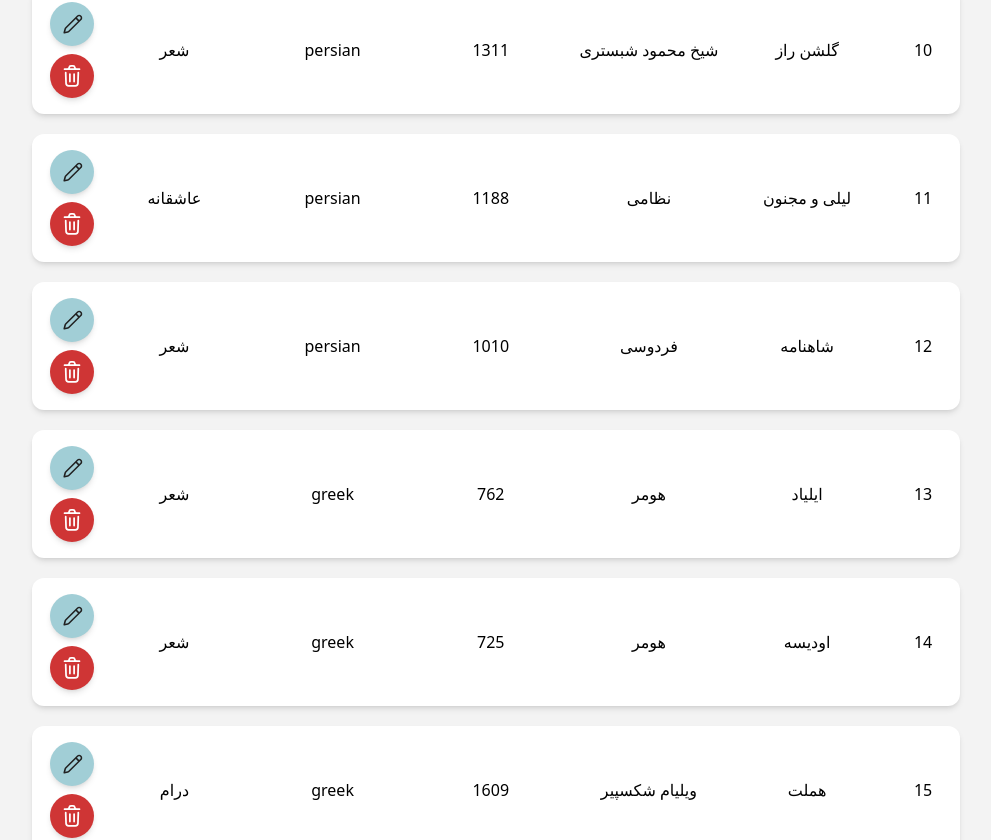
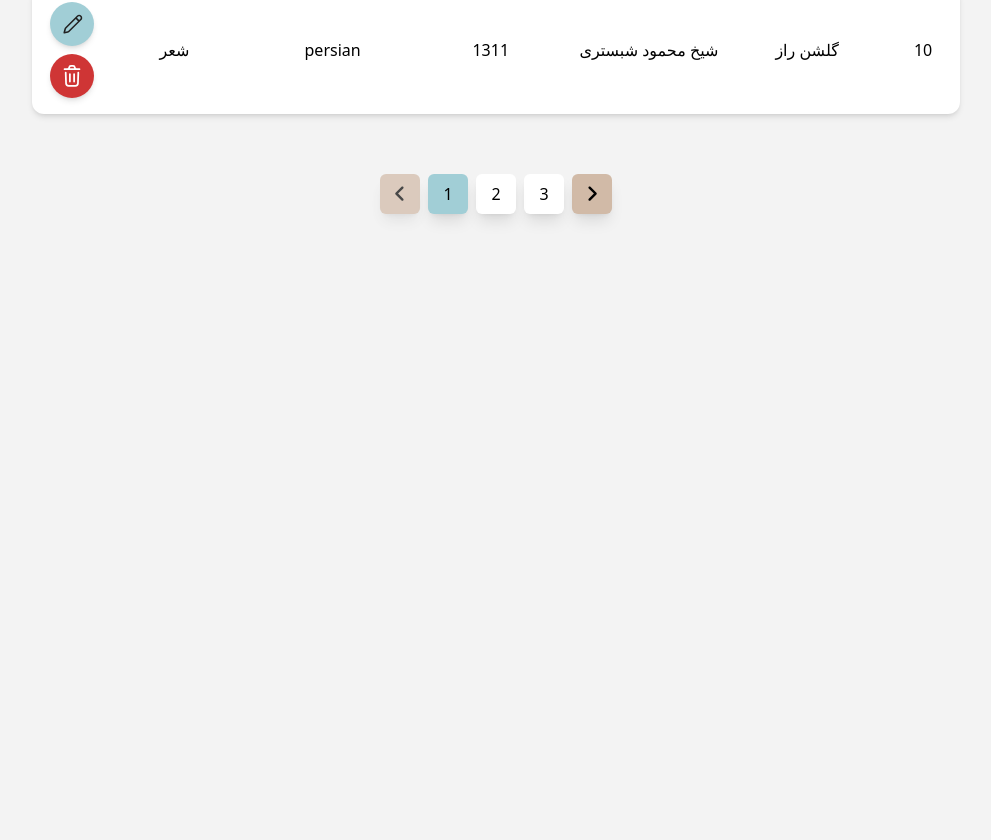
Before and after one commit to MahshadOliaie/cognitive, a React (Vite) app: page /addBook in a window 1280 px wide. Shown: the part 1634-2474 px from the top of the page, without its empty margins (32-1023 px from the left). After the commit the page ends 1888 px from the top, so only its background shows below. Built offline with nearby package versions, Linux system fonts and the light colour scheme.

Commit message:
add pagination

```diff
--- a/public/authors.json
+++ b/public/authors.json
@@ -12,7 +12,7 @@
       },
       {
         "id": 2,
-        "firstName": "string",
+        "firstName": "ertge",
         "lastName": "string",
         "description": "string",
         "type": "WRITER",
@@ -23,7 +23,7 @@
       {
         "id": 3,
         "firstName": "string",
-        "lastName": "string",
+        "lastName": "strkrghezking",
         "description": "string",
         "type": "WRITER",
         "enable": true,
@@ -33,7 +33,7 @@
       {
         "id": 4,
         "firstName": "string",
-        "lastName": "string",
+        "lastName": "erjkof",
         "description": "string",
         "type": "WRITER",
         "enable": true,
--- a/public/object.js
+++ b/public/object.js
@@ -142,6 +142,85 @@ let DATA = [
     "language": "spanish",
     "genre": "درام",
     "imgSrc": "16.jpg"
+  },
+  {
+    "id": 14,
+    "title": "اودیسه",
+    "author": "هومر",
+    "published_date": 725,
+    "language": "greek",
+    "genre": "شعر",
+    "imgSrc": "14.jpg"
+  },
+  {
+    "id": 15,
+    "title": "هملت",
+    "author": "ویلیام شکسپیر",
+    "published_date": 1609,
+    "language": "greek",
+    "genre": "درام",
+    "imgSrc": "15.jpg"
+  },
+  {
+    "id": 16,
+    "title": "دن کیشوت",
+    "author": "میگل دسروانتس",
+    "published_date": 1605,
+    "language": "spanish",
+    "genre": "درام",
+    "imgSrc": "16.jpg"
+  }, {
+    "id": 14,
+    "title": "اودیسه",
+    "author": "هومر",
+    "published_date": 725,
+    "language": "greek",
+    "genre": "شعر",
+    "imgSrc": "14.jpg"
+  },
+  {
+    "id": 15,
+    "title": "هملت",
+    "author": "ویلیام شکسپیر",
+    "published_date": 1609,
+    "language": "greek",
+    "genre": "درام",
+    "imgSrc": "15.jpg"
+  },
+  {
+    "id": 16,
+    "title": "دن کیشوت",
+    "author": "میگل دسروانتس",
+    "published_date": 1605,
+    "language": "spanish",
+    "genre": "درام",
+    "imgSrc": "16.jpg"
+  }, {
+    "id": 14,
+    "title": "اودیسه",
+    "author": "هومر",
+    "published_date": 725,
+    "language": "greek",
+    "genre": "شعر",
+    "imgSrc": "14.jpg"
+  },
+  {
+    "id": 15,
+    "title": "هملت",
+    "author": "ویلیام شکسپیر",
+    "published_date": 1609,
+    "language": "greek",
+    "genre": "درام",
+    "imgSrc": "15.jpg"
+  },
+  {
+    "id": 16,
+    "title": "دن کیشوت",
+    "author": "میگل دسروانتس",
+    "published_date": 1605,
+    "language": "spanish",
+    "genre": "درام",
+    "imgSrc": "16.jpg"
   }
 ]
 
--- a/public/publishers.json
+++ b/public/publishers.json
@@ -8,14 +8,14 @@
     },
     {
         "id": 2,
-        "name": "name",
+        "name": "nerame",
         "enable": true,
         "createAt": "2024-08-08T10:19:49.897Z",
         "updateAt": "2024-08-08T10:19:49.897Z"
     },
     {
         "id": 3,
-        "name": "name",
+        "name": "xfryh",
         "enable": true,
         "createAt": "2024-08-08T10:19:49.897Z",
         "updateAt": "2024-08-08T10:19:49.897Z"
--- a/src/components/FilterBox/FilterBox.jsx
+++ b/src/components/FilterBox/FilterBox.jsx
@@ -2,25 +2,28 @@
 import FilterItem from "./FilterItem"
 
 
-function FilterBox({ filterList, setIsFilterOpen }) {
+function FilterBox({ filterList, header , setIsFilterOpen, columnFilters, setColumnFilters }) {
+
+    const filterItems = columnFilters.find(f => f.id === header.id)?.value || []
+
 
     let newFilterList = []
 
     filterList.map(item => {
-        if(!newFilterList.includes(item)){
+        if (!newFilterList.includes(item)) {
             newFilterList.push(item)
         }
     })
 
     return (
         <div className="absolute" style={{ right: "30%" }}>
-        <div className="bg-sand mt-4 rounded-lg flex flex-col w-full text-right h-60 gap-1 overflow-scroll shadow-xl" >
-            <p className="text-base font-normal hover:bg-linen p-6 py-2 cursor-pointer" onClick={() => { setIsFilterOpen(false) }}>انتخاب همه</p>
-            {newFilterList.map((item , index) => {
-                return <FilterItem item={item} key={index} />
-            })}
-        </div>
-        <div className="bg-ocean text-base font-normal rounded-lg shadow-lg p-2 mt-1 cursor-pointer hover:scale-105 duration-150">اعمال فیلتر</div>
+            <div className="bg-sand mt-4 rounded-lg flex flex-col w-full text-right h-60 gap-1 overflow-scroll shadow-xl" >
+                <p className="text-base font-normal hover:bg-linen p-6 py-2 cursor-pointer" onClick={() => { setIsFilterOpen(false) }}>انتخاب همه</p>
+                {newFilterList.map((item, index) => {
+                    return <FilterItem item={item} id={header.id} key={index} columnFilters={columnFilters} setColumnFilters={setColumnFilters} isActive={filterItems.includes(item)} />
+                })}
+            </div>
+            <div className="bg-ocean text-base font-normal rounded-lg shadow-lg p-2 mt-1 cursor-pointer hover:scale-105 duration-150">اعمال فیلتر</div>
         </div>
     )
 }
--- a/src/components/FilterBox/FilterItem.jsx
+++ b/src/components/FilterBox/FilterItem.jsx
@@ -1,12 +1,39 @@
 import { useState } from "react"
 
 
-function FilterItem({ item }) {
-    const [isActive, setIsActive] = useState(false)
+function FilterItem({ item, id, columnFilters, setColumnFilters, isActive }) {
+
+
+    function handleClick() {
+        setColumnFilters((prev) => {
+                const items = prev.find(f => f.id === id)?.value;
+                if (!items) {
+                    return prev.concat({
+                        id: id,
+                        value: item,
+                    });
+                }
+
+                return prev.map(f => {
+                    f.id === id ?
+                        {
+                            ...f,
+                            value: isActive
+                                ?
+                                items.filter(s => s !== item)
+                                :
+                                item.concat(item),
+                        }
+                        :
+                        f
+                })
+            }
+        )
+    }
 
     return (
         <>
-            <p className="text-base font-normal hover:bg-linen p-6 py-2 cursor-pointer" style={(isActive) ? { backgroundColor: "#D1BAA7" } : {}} onClick={() => { setIsActive((prev) => !prev) }}>{item}</p>
+            <p className="text-base font-normal hover:bg-linen p-6 py-2 cursor-pointer" style={(isActive) ? { backgroundColor: "#D1BAA7" } : {}} onClick={handleClick}>{item}</p>
         </>
     )
 }
--- a/src/components/Pages/AddBookPage/AddBookPage.jsx
+++ b/src/components/Pages/AddBookPage/AddBookPage.jsx
@@ -1,5 +1,5 @@
 
-import { flexRender, getCoreRowModel, getFilteredRowModel, useReactTable } from "@tanstack/react-table"
+import { flexRender, getCoreRowModel, getFilteredRowModel, getPaginationRowModel, useReactTable } from "@tanstack/react-table"
 import { useState } from "react"
 import DATA from "../../../../public/object"
 import TableHeader from "../../TableHeader/TableHeader"
@@ -7,10 +7,12 @@ import TableRow from "../../TableRow/TableRow"
 import SearchBar from "../../SearchBar/SearchBar"
 import AddBtn from "../../Buttons/AddBtn"
 import TableHeaderItem from "../../TableHeaderItem/TableHeaderItem"
+import Pagination from "../../Pagination/Pagination"
 
 function AddBookPage() {
     const [data, setData] = useState(DATA)
     const [columnFilters, setColumnFilters] = useState([])
+    const [filtering, setFiltering] = useState("")
 
 
 
@@ -52,26 +54,33 @@ function AddBookPage() {
         data,
         columns,
         state: {
-            columnFilters
+            columnFilters,
+            globalFilter: filtering,
         },
+        onColumnFiltersChange: setColumnFilters,
         getFilteredRowModel: getFilteredRowModel(),
         getCoreRowModel: getCoreRowModel(),
+        onGlobalFilterChange: setFiltering,
+        getPaginationRowModel: getPaginationRowModel(),
+
     })
+
+
 
     return (
         <>
             <div className="flex items-center justify-between px-4">
-                <SearchBar columnFilters={columnFilters} setColumnFilters={setColumnFilters} title="title" />
+                <SearchBar filtering={filtering} setFiltering={setFiltering} />
                 <AddBtn />
             </div>
             <table className="w-full relative border-separate" style={{ borderSpacing: "0 20px" }}>
 
                 <TableHeader>
                     {table.getHeaderGroups()[0].headers.map(header => {
-                        let filterList = table.getRowModel().rows.map(row => {
-                            return row.original[header.id]
+                        let filterList = data.map(obj => {
+                            return obj[header.id]
                         })
-                        return <TableHeaderItem header={header} filterList={filterList} key={header.id} />
+                        return <TableHeaderItem header={header} filterList={filterList} key={header.id} columnFilters={columnFilters} setColumnFilters={setColumnFilters} />
                     })}
                 </TableHeader>
 
@@ -90,6 +99,7 @@ function AddBookPage() {
                     </TableRow>)}
                 </tbody>
             </table>
+            <Pagination table={table} />
         </>
     )
 }
--- a/src/components/Pages/AuthorPage/AuthorPage.jsx
+++ b/src/components/Pages/AuthorPage/AuthorPage.jsx
@@ -1,4 +1,4 @@
-import { flexRender, getCoreRowModel, getFilteredRowModel, useReactTable } from "@tanstack/react-table"
+import { flexRender, getCoreRowModel, getFilteredRowModel, getPaginationRowModel, useReactTable } from "@tanstack/react-table"
 import { useEffect, useState } from "react"
 import useFetch from "../../../hooks/useFetch"
 import TableHeader from "../../TableHeader/TableHeader"
@@ -6,6 +6,7 @@ import TableRow from "../../TableRow/TableRow"
 import SearchBar from "../../SearchBar/SearchBar"
 import AddBtn from "../../Buttons/AddBtn"
 import TableHeaderItem from "../../TableHeaderItem/TableHeaderItem"
+import Pagination from "../../Pagination/Pagination"
 
 
 
@@ -14,6 +15,8 @@ function AuthorPage() {
     const [data, setData] = useState([])
     const [columnFilters, setColumnFilters] = useState([])
     const authors = useFetch('/authors.json')
+    const [filtering , setFiltering] = useState("")
+
 
 
     useEffect(() => {
@@ -65,34 +68,32 @@ function AuthorPage() {
         data,
         columns,
         state: {
-            columnFilters
+            columnFilters,
+            globalFilter: filtering,
         },
         getFilteredRowModel: getFilteredRowModel(),
         getCoreRowModel: getCoreRowModel(),
+        onGlobalFilterChange: setFiltering,
+        getPaginationRowModel: getPaginationRowModel()
+
+
     })
-
-    function getFilterList(title) {
-        let filterList = table.getRowModel().rows.map(row => {
-            return row.original[title]
-        })
-        console.log(filterList)
-    }
 
 
     return (
         <>
             <div className="flex items-center justify-between px-4">
-                <SearchBar columnFilters={columnFilters} setColumnFilters={setColumnFilters} title={"firstName"} />
+                <SearchBar filtering={filtering} setFiltering={setFiltering} />
                 <AddBtn />
             </div>
             <table className="w-full relative border-separate" style={{ borderSpacing: "0 20px" }}>
 
                 <TableHeader>
                     {table.getHeaderGroups()[0].headers.map(header => {
-                        let filterList = table.getRowModel().rows.map(row => {
-                            return row.original[header.id]
+                          let filterList = data.map(obj => {
+                            return obj[header.id]
                         })
-                        return <TableHeaderItem header={header} filterList={filterList} />
+                        return <TableHeaderItem header={header} key={header.id} filterList={filterList} />
                     })}
                 </TableHeader>
 
@@ -116,7 +117,7 @@ function AuthorPage() {
                 </tbody>
 
             </table>
-
+            <Pagination table={table} />
         </>
     )
 }
--- a/src/components/Pages/PublisherPage/PublisherPage.jsx
+++ b/src/components/Pages/PublisherPage/PublisherPage.jsx
@@ -1,17 +1,20 @@
 import { useEffect, useState } from "react"
 import useFetch from "../../../hooks/useFetch"
-import { flexRender, getCoreRowModel, getFilteredRowModel, useReactTable } from "@tanstack/react-table"
+import { flexRender, getCoreRowModel, getFilteredRowModel, getPaginationRowModel, useReactTable } from "@tanstack/react-table"
 import TableHeader from "../../TableHeader/TableHeader"
 import TableRow from "../../TableRow/TableRow"
 import SearchBar from "../../SearchBar/SearchBar"
 import AddBtn from "../../Buttons/AddBtn"
 import TableHeaderItem from "../../TableHeaderItem/TableHeaderItem"
+import Pagination from "../../Pagination/Pagination"
 
 
 function PublisherPage() {
     const [data, setData] = useState([])
     const publishers = useFetch('/publishers.json')
     const [columnFilters, setColumnFilters] = useState([])
+    const [filtering, setFiltering] = useState("")
+
 
     useEffect(() => {
         setData(publishers)
@@ -53,26 +56,29 @@ function PublisherPage() {
         data,
         columns,
         state: {
-            columnFilters
+            columnFilters,
+            globalFilter: filtering,
         },
         getFilteredRowModel: getFilteredRowModel(),
         getCoreRowModel: getCoreRowModel(),
+        onGlobalFilterChange: setFiltering,
+        getPaginationRowModel: getPaginationRowModel()
     })
 
 
     return (
         <>
             <div className="flex items-center justify-between px-4">
-                <SearchBar columnFilters={columnFilters} setColumnFilters={setColumnFilters} title="name" />
+                <SearchBar filtering={filtering} setFiltering={setFiltering} />
                 <AddBtn />
             </div>
             <table className="w-full relative border-separate" style={{ borderSpacing: "0 20px" }}>
                 <TableHeader>
                     {table.getHeaderGroups()[0].headers.map(header => {
-                         let filterList = table.getRowModel().rows.map(row => {
-                            return row.original[header.id]
+                        let filterList = data.map(obj => {
+                            return obj[header.id]
                         })
-                        return <TableHeaderItem header={header} filterList={filterList} />
+                        return <TableHeaderItem header={header} key={header.id} filterList={filterList} />
                     })}
                 </TableHeader>
 
@@ -96,6 +102,7 @@ function PublisherPage() {
                 </tbody>
 
             </table>
+            <Pagination table={table} />
         </>
     )
 }
--- /dev/null
+++ b/src/components/Pagination/Pagination.jsx
@@ -0,0 +1,32 @@
+import { useState } from "react"
+
+
+function Pagination({table}){
+    const pageCount = table.getPageCount()
+    let arr = []
+
+
+    for(let i=1 ; i<=pageCount ; i++){
+        arr.push(i)
+    }
+
+
+    function handleClick(){
+        const page = event.target.textContent
+        table.setPageIndex(page-1)
+
+    }
+
+    return(
+        <div className="flex items-center justify-center flex-row-reverse gap-2 py-10">
+            <div className="flex items-center justify-center bg-sandals w-10 h-10 rounded-md shadow-lg cursor-pointer hover:scale-105 duration-100" onClick={() => {table.previousPage()}} style={(table.getCanPreviousPage())? {} : {pointerEvents: "none" , opacity: "0.7"}}><svg className="w-3" xmlns="http://www.w3.org/2000/svg" viewBox="0 0 320 512"><path d="M41.4 233.4c-12.5 12.5-12.5 32.8 0 45.3l160 160c12.5 12.5 32.8 12.5 45.3 0s12.5-32.8 0-45.3L109.3 256 246.6 118.6c12.5-12.5 12.5-32.8 0-45.3s-32.8-12.5-45.3 0l-160 160z"/></svg></div>
+            {arr.map(item => {
+                return <div key={item} className="flex items-center justify-center bg-sand w-10 h-10 rounded-md shadow-lg cursor-pointer hover:bg-ocean" onClick={handleClick} style={(table.getState().pagination.pageIndex+1 == item)? {backgroundColor: "#A1CED6"} : {}}>{item}</div>
+            })}
+            <div className="flex items-center justify-center bg-sandals w-10 h-10 rounded-md shadow-lg cursor-pointer hover:scale-105 duration-100" onClick={() => {table.nextPage()}} style={(table.getCanNextPage())? {} : {pointerEvents: "none" , opacity: "0.7"}}><svg className="w-3" xmlns="http://www.w3.org/2000/svg" viewBox="0 0 320 512"><path d="M278.6 233.4c12.5 12.5 12.5 32.8 0 45.3l-160 160c-12.5 12.5-32.8 12.5-45.3 0s-12.5-32.8 0-45.3L210.7 256 73.4 118.6c-12.5-12.5-12.5-32.8 0-45.3s32.8-12.5 45.3 0l160 160z"/></svg></div>
+
+        </div>
+    )
+}
+
+export default Pagination
--- a/src/components/SearchBar/SearchBar.jsx
+++ b/src/components/SearchBar/SearchBar.jsx
@@ -1,15 +1,11 @@
 
 
-function SearchBar({ columnFilters, setColumnFilters , title }) {
-    const valueTitle = columnFilters.find(f => f.id == title)?.value || "";
+function SearchBar({filtering , setFiltering}) {
 
-    function handleChange(id, value) {
-        setColumnFilters((prev) => prev.filter(f => f.id !== id).concat({ id, value }))
-    }
     return (
         <div className="relative">
             <svg xmlns="http://www.w3.org/2000/svg" viewBox="0 0 512 512" className="absolute w-4 opacity-30 top-1/3 right-7 "><path d="M416 208c0 45.9-14.9 88.3-40 122.7L502.6 457.4c12.5 12.5 12.5 32.8 0 45.3s-32.8 12.5-45.3 0L330.7 376c-34.4 25.2-76.8 40-122.7 40C93.1 416 0 322.9 0 208S93.1 0 208 0S416 93.1 416 208zM208 352a144 144 0 1 0 0-288 144 144 0 1 0 0 288z" /></svg>
-            <input type="search" value={valueTitle} onChange={(e) => handleChange(title, e.target.value)} placeholder="جستجو" className="bg-sand px-8 py-3 pr-14 rounded-full w-80 focus-visible:outline-sandals" />
+            <input type="search" value={filtering} onChange={() => setFiltering(event.target.value)} placeholder="جستجو" className="bg-sand px-8 py-3 pr-14 rounded-full w-80 focus-visible:outline-sandals" />
         </div>
     )
 }
--- a/src/components/TableHeaderItem/TableHeaderItem.jsx
+++ b/src/components/TableHeaderItem/TableHeaderItem.jsx
@@ -1,14 +1,14 @@
 import { useState } from "react"
 import FilterBox from "../FilterBox/FilterBox"
 
-function TableHeaderItem({header , filterList}) {
+function TableHeaderItem({header , filterList ,columnFilters ,setColumnFilters}) {
     const [isFilterOpen, setIsFilterOpen] = useState(false)
 
     return (
         <>
             <th className="py-10 relative" width={header.getSize()} key={header.id} >
                 {header.column.columnDef.header}
-                {(isFilterOpen) && <FilterBox filterList={filterList} setIsFilterOpen={setIsFilterOpen} />}
+                {(isFilterOpen) && <FilterBox filterList={filterList} header={header} setIsFilterOpen={setIsFilterOpen} columnFilters={columnFilters} setColumnFilters={setColumnFilters} />}
                 <svg className="w-3 inline mr-2 mb-1 hover:scale-125 duration-150 cursor-pointer" onClick={() => setIsFilterOpen((prev) => !prev)} xmlns="http://www.w3.org/2000/svg" viewBox="0 0 448 512"><path d="M201.4 374.6c12.5 12.5 32.8 12.5 45.3 0l160-160c12.5-12.5 12.5-32.8 0-45.3s-32.8-12.5-45.3 0L224 306.7 86.6 169.4c-12.5-12.5-32.8-12.5-45.3 0s-12.5 32.8 0 45.3l160 160z" /></svg>
             </th>
         </>
```
